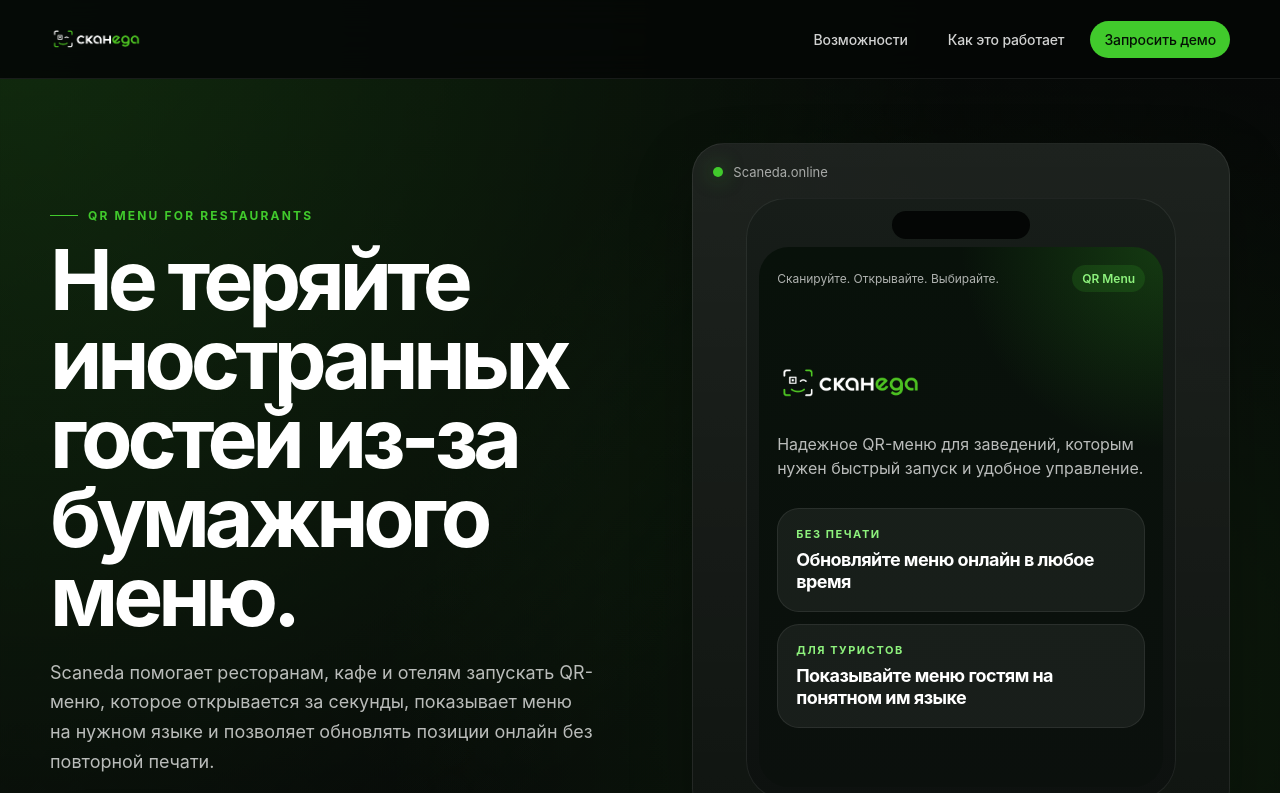
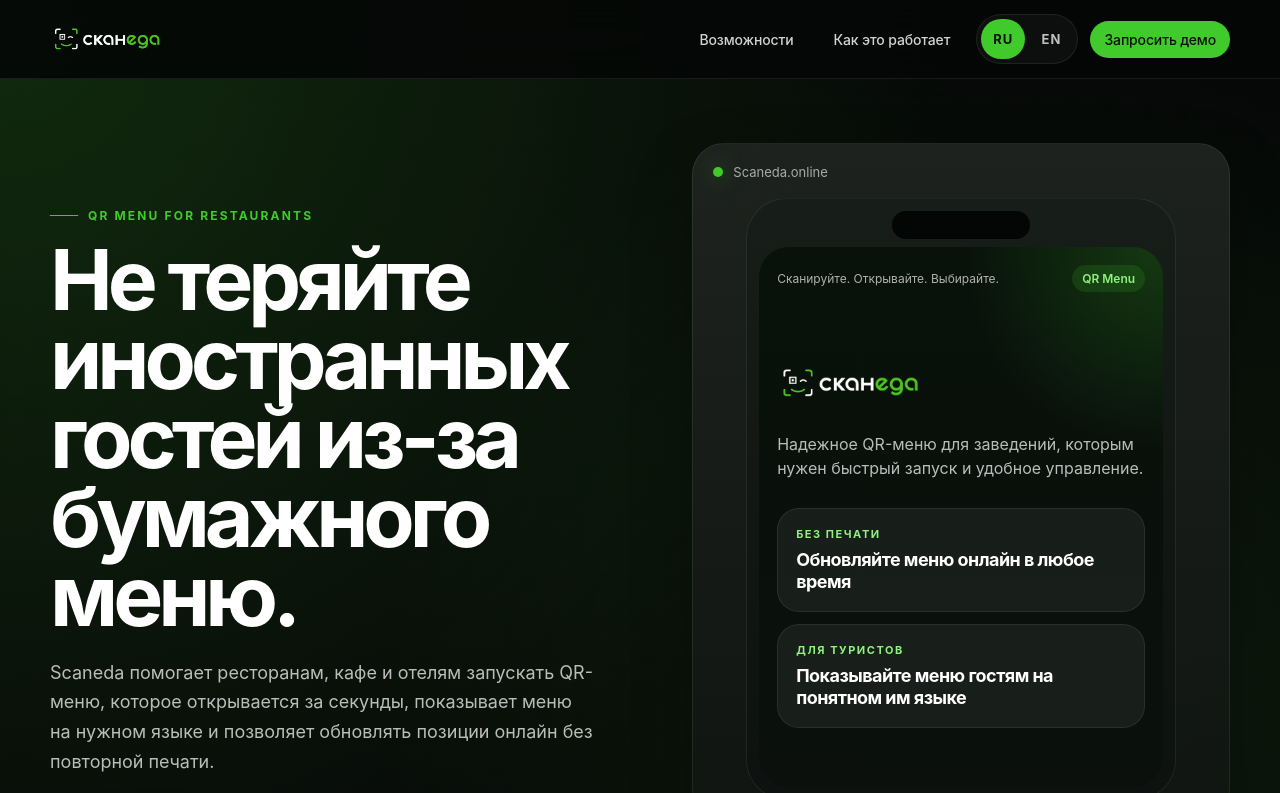
Before and after one commit to mdurnaoglu/scaneda-menu, a Next.js app: page / in a window 1280 px wide. Shown: the top 793 px of the page. Built offline with nearby package versions, Linux system fonts and the light colour scheme.

Commit message:
Add landing language switcher and larger logo

```diff
--- a/src/app/globals.css
+++ b/src/app/globals.css
@@ -206,13 +206,14 @@
 
 .scaneda-navbar-brand img {
   width: auto;
-  height: 34px;
+  height: 42px;
 }
 
 .scaneda-navbar-links {
   display: flex;
   align-items: center;
   gap: 12px;
+  flex-wrap: wrap;
 }
 
 .scaneda-navbar-links a {
@@ -232,6 +233,44 @@
   color: #ffffff;
   background: rgba(255, 255, 255, 0.06);
   transform: translateY(-1px);
+}
+
+.scaneda-language-switch {
+  display: inline-flex;
+  align-items: center;
+  gap: 4px;
+  padding: 4px;
+  border: 1px solid rgba(255, 255, 255, 0.08);
+  border-radius: 999px;
+  background: rgba(255, 255, 255, 0.04);
+}
+
+.scaneda-language-button {
+  min-width: 44px;
+  min-height: 40px;
+  padding: 0 12px;
+  border: 0;
+  border-radius: 999px;
+  background: transparent;
+  color: rgba(255, 255, 255, 0.74);
+  font-size: 13px;
+  font-weight: 700;
+  letter-spacing: 0.08em;
+  cursor: pointer;
+  transition:
+    color 160ms ease,
+    background-color 160ms ease,
+    transform 160ms ease;
+}
+
+.scaneda-language-button:hover {
+  color: #ffffff;
+  background: rgba(255, 255, 255, 0.06);
+}
+
+.scaneda-language-button.is-active {
+  color: #041005;
+  background: var(--color-accent);
 }
 
 .scaneda-navbar-links .scaneda-navbar-cta {
@@ -688,6 +727,14 @@
     display: none;
   }
 
+  .scaneda-language-switch {
+    order: 2;
+  }
+
+  .scaneda-navbar-links .scaneda-navbar-cta {
+    order: 3;
+  }
+
   .scaneda-hero {
     padding: 40px 0 56px;
   }
@@ -742,6 +789,15 @@
     width: 100%;
   }
 
+  .scaneda-language-switch,
+  .scaneda-language-button {
+    width: 100%;
+  }
+
+  .scaneda-navbar-brand img {
+    height: 38px;
+  }
+
   .scaneda-hero-actions {
     display: grid;
   }
--- a/src/app/page.js
+++ b/src/app/page.js
@@ -1,24 +1,149 @@
+"use client";
+
+import { useState } from "react";
 import Image from "next/image";
 
+const copy = {
+  ru: {
+    homeLabel: "Сканеда",
+    navFeatures: "Возможности",
+    navFlow: "Как это работает",
+    navCta: "Запросить демо",
+    kicker: "QR menu for restaurants",
+    heroTitle: "Не теряйте иностранных гостей из-за бумажного меню.",
+    heroText:
+      "Scaneda помогает ресторанам, кафе и отелям запускать QR-меню, которое открывается за секунды, показывает меню на нужном языке и позволяет обновлять позиции онлайн без повторной печати.",
+    heroPrimary: "Получить демо",
+    heroSecondary: "Посмотреть выгоды",
+    metricOneTitle: "Мультиязычность",
+    metricOneText: "Не упускайте туристов: меню можно показать на RU, EN и других языках",
+    metricTwoTitle: "Онлайн обновление",
+    metricTwoText: "Меняйте цены, позиции и стоп-лист без печати новых меню",
+    metricThreeTitle: "One-time payment",
+    metricThreeText: "Понятная разовая оплата без запутанных ежемесячных переплат",
+    phoneTopline: "Сканируйте. Открывайте. Выбирайте.",
+    phoneStatus: "QR Menu",
+    phoneText: "Надежное QR-меню для заведений, которым нужен быстрый запуск и удобное управление.",
+    miniOneLabel: "Без печати",
+    miniOneText: "Обновляйте меню онлайн в любое время",
+    miniTwoLabel: "Для туристов",
+    miniTwoText: "Показывайте меню гостям на понятном им языке",
+    localeRu: "RU MENU",
+    localeRuText: "Основное меню для местных гостей с понятной структурой и быстрой навигацией.",
+    localeEn: "EN MENU",
+    localeEnText: "Английская версия помогает не терять иностранных клиентов и повышать доверие к заведению.",
+    featuresKicker: "Почему Scaneda",
+    featuresTitle: "QR-меню, которое экономит деньги, удерживает гостей и упрощает работу команды.",
+    featureOneTitle: "Не теряйте иностранных клиентов",
+    featureOneText: "Иностранные гости видят меню на знакомом языке, быстрее выбирают блюда и реже уходят без заказа из-за непонимания.",
+    featureTwoTitle: "Обновляйте меню без печати",
+    featureTwoText: "Цены, описания, стоп-лист и новые позиции меняются онлайн за минуты. Не нужно заново печатать меню и тратить деньги каждый раз.",
+    featureThreeTitle: "Надежно и выгодно",
+    featureThreeText: "Платформа работает быстро, выглядит аккуратно и подходит для заведений, которым нужен понятный one-time payment без лишних рисков.",
+    flowKicker: "Как это работает",
+    flowTitle: "Простой запуск QR-меню без сложной настройки и без постоянных расходов.",
+    stepOneTitle: "Добавляем ваше меню",
+    stepOneText: "Загружаем категории, блюда, цены и описания в аккуратную цифровую структуру.",
+    stepTwoTitle: "Настраиваем языки",
+    stepTwoText: "Гости получают русскую и английскую версии, чтобы вы не теряли продажи из-за барьера языка.",
+    stepThreeTitle: "Вы обновляете всё онлайн",
+    stepThreeText: "После запуска команда меняет меню без типографии, без ожидания и без лишних затрат.",
+    ctaKicker: "Готово к запуску",
+    ctaTitle: "Запустите надежное QR-меню с разовой оплатой и без расходов на печать.",
+    ctaText: "Scaneda подходит ресторанам, кафе и отелям, которым нужен понятный цифровой инструмент: надежный, доступный и удобный для гостей.",
+    ctaButton: "Запросить демо"
+  },
+  en: {
+    homeLabel: "Scaneda",
+    navFeatures: "Benefits",
+    navFlow: "How it works",
+    navCta: "Request demo",
+    kicker: "QR menu for restaurants",
+    heroTitle: "Do not lose foreign guests because of a paper menu.",
+    heroText:
+      "Scaneda helps restaurants, cafes, and hotels launch a QR menu that opens instantly, shows the menu in the guest's language, and lets your team update items online without printing again.",
+    heroPrimary: "Request demo",
+    heroSecondary: "See benefits",
+    metricOneTitle: "Multilingual",
+    metricOneText: "Keep tourists engaged with menu versions in RU, EN, and more",
+    metricTwoTitle: "Online updates",
+    metricTwoText: "Change prices, items, and sold-out dishes without reprinting menus",
+    metricThreeTitle: "One-time payment",
+    metricThreeText: "Simple one-time pricing without confusing monthly overpayments",
+    phoneTopline: "Scan. Open. Choose.",
+    phoneStatus: "QR Menu",
+    phoneText: "A reliable QR menu for venues that need fast launch and easy control.",
+    miniOneLabel: "No printing",
+    miniOneText: "Update your menu online whenever you need",
+    miniTwoLabel: "For tourists",
+    miniTwoText: "Show the menu in a language your guests understand",
+    localeRu: "RU MENU",
+    localeRuText: "A clean main menu for local guests with fast, clear navigation.",
+    localeEn: "EN MENU",
+    localeEnText: "The English version helps you keep foreign customers and build trust instantly.",
+    featuresKicker: "Why Scaneda",
+    featuresTitle: "A QR menu that saves money, keeps guests, and simplifies daily operations.",
+    featureOneTitle: "Do not lose foreign customers",
+    featureOneText: "International guests can read the menu right away, choose faster, and are less likely to leave without ordering.",
+    featureTwoTitle: "Update the menu without printing",
+    featureTwoText: "Prices, descriptions, sold-out items, and new dishes can be changed online in minutes. No need to print new menus every time.",
+    featureThreeTitle: "Reliable and cost-effective",
+    featureThreeText: "The platform is fast, polished, and built for venues that want a clear one-time payment model without unnecessary risk.",
+    flowKicker: "How it works",
+    flowTitle: "A simple QR menu launch without complex setup or recurring print costs.",
+    stepOneTitle: "We add your menu",
+    stepOneText: "Categories, dishes, prices, and descriptions are organized into a clean digital menu structure.",
+    stepTwoTitle: "We configure languages",
+    stepTwoText: "Guests get Russian and English menu versions so language barriers do not cost you sales.",
+    stepThreeTitle: "You update everything online",
+    stepThreeText: "After launch, your team edits the menu without a print shop, delays, or extra expenses.",
+    ctaKicker: "Ready to launch",
+    ctaTitle: "Launch a reliable QR menu with one-time payment and no printing costs.",
+    ctaText: "Scaneda is built for restaurants, cafes, and hotels that want a dependable, affordable digital menu experience for every guest.",
+    ctaButton: "Request demo"
+  }
+};
+
 export default function HomePage() {
+  const [locale, setLocale] = useState("ru");
+  const t = copy[locale];
+
   return (
     <main className="scaneda-page">
       <nav className="scaneda-navbar">
         <div className="scaneda-container scaneda-navbar-inner">
-          <a className="scaneda-navbar-brand" href="#top" aria-label="Scaneda home">
+          <a className="scaneda-navbar-brand" href="#top" aria-label={t.homeLabel}>
             <Image
               src="/brand/scaneda/scaneda_russian_logo.png"
-              alt="Сканеда"
-              width={160}
-              height={60}
+              alt={t.homeLabel}
+              width={190}
+              height={72}
               priority
             />
           </a>
           <div className="scaneda-navbar-links">
-            <a href="#features">Возможности</a>
-            <a href="#flow">Как это работает</a>
+            <a href="#features">{t.navFeatures}</a>
+            <a href="#flow">{t.navFlow}</a>
+            <div className="scaneda-language-switch" aria-label="Language switcher" role="group">
+              <button
+                type="button"
+                className={locale === "ru" ? "scaneda-language-button is-active" : "scaneda-language-button"}
+                onClick={() => setLocale("ru")}
+                aria-pressed={locale === "ru"}
+              >
+                RU
+              </button>
+              <button
+                type="button"
+                className={locale === "en" ? "scaneda-language-button is-active" : "scaneda-language-button"}
+                onClick={() => setLocale("en")}
+                aria-pressed={locale === "en"}
+              >
+                EN
+              </button>
+            </div>
             <a href="#contact" className="scaneda-navbar-cta">
-              Запросить демо
+              {t.navCta}
             </a>
           </div>
         </div>
@@ -27,33 +152,29 @@
       <section className="scaneda-hero" id="top">
         <div className="scaneda-container scaneda-hero-grid">
           <div className="scaneda-hero-copy">
-            <span className="scaneda-kicker">QR menu for restaurants</span>
-            <h1>Не теряйте иностранных гостей из-за бумажного меню.</h1>
-            <p>
-              Scaneda помогает ресторанам, кафе и отелям запускать QR-меню,
-              которое открывается за секунды, показывает меню на нужном языке и
-              позволяет обновлять позиции онлайн без повторной печати.
-            </p>
+            <span className="scaneda-kicker">{t.kicker}</span>
+            <h1>{t.heroTitle}</h1>
+            <p>{t.heroText}</p>
             <div className="scaneda-hero-actions">
               <a href="#contact" className="scaneda-button scaneda-button-primary">
-                Получить демо
+                {t.heroPrimary}
               </a>
               <a href="#features" className="scaneda-button scaneda-button-secondary">
-                Посмотреть выгоды
+                {t.heroSecondary}
               </a>
             </div>
             <div className="scaneda-hero-metrics">
               <div>
-                <strong>Мультиязычность</strong>
-                <span>Не упускайте туристов: меню можно показать на RU, EN и других языках</span>
+                <strong>{t.metricOneTitle}</strong>
+                <span>{t.metricOneText}</span>
               </div>
               <div>
-                <strong>Онлайн обновление</strong>
-                <span>Меняйте цены, позиции и стоп-лист без печати новых меню</span>
+                <strong>{t.metricTwoTitle}</strong>
+                <span>{t.metricTwoText}</span>
               </div>
               <div>
-                <strong>One-time payment</strong>
-                <span>Понятная разовая оплата без запутанных ежемесячных переплат</span>
+                <strong>{t.metricThreeTitle}</strong>
+                <span>{t.metricThreeText}</span>
               </div>
             </div>
           </div>
@@ -68,26 +189,26 @@
                 <div className="scaneda-phone-notch" />
                 <div className="scaneda-phone-screen">
                   <div className="scaneda-phone-topline">
-                    <span>Сканируйте. Открывайте. Выбирайте.</span>
-                    <span className="scaneda-status">QR Menu</span>
+                    <span>{t.phoneTopline}</span>
+                    <span className="scaneda-status">{t.phoneStatus}</span>
                   </div>
                   <div className="scaneda-phone-hero">
                     <Image
                       src="/brand/scaneda/scaneda_russian_logo.png"
-                      alt="Сканеда логотип"
+                      alt={t.homeLabel}
                       width={220}
                       height={82}
                     />
-                    <p>Надежное QR-меню для заведений, которым нужен быстрый запуск и удобное управление.</p>
+                    <p>{t.phoneText}</p>
                   </div>
                   <div className="scaneda-phone-cards">
                     <div className="scaneda-mini-card">
-                      <span className="scaneda-mini-label">Без печати</span>
-                      <strong>Обновляйте меню онлайн в любое время</strong>
+                      <span className="scaneda-mini-label">{t.miniOneLabel}</span>
+                      <strong>{t.miniOneText}</strong>
                     </div>
                     <div className="scaneda-mini-card">
-                      <span className="scaneda-mini-label">Для туристов</span>
-                      <strong>Показывайте меню гостям на понятном им языке</strong>
+                      <span className="scaneda-mini-label">{t.miniTwoLabel}</span>
+                      <strong>{t.miniTwoText}</strong>
                     </div>
                   </div>
                 </div>
@@ -96,24 +217,24 @@
 
             <div className="scaneda-showcase-panel scaneda-showcase-panel-bottom">
               <div className="scaneda-locale-card scaneda-locale-card-active">
-                <span className="scaneda-locale-pill">RU MENU</span>
+                <span className="scaneda-locale-pill">{t.localeRu}</span>
                 <Image
                   src="/brand/scaneda/scaneda_russian_logo.png"
                   alt="Русская версия логотипа Scaneda"
                   width={180}
                   height={68}
                 />
-                <p>Основное меню для местных гостей с понятной структурой и быстрой навигацией.</p>
+                <p>{t.localeRuText}</p>
               </div>
               <div className="scaneda-locale-card scaneda-locale-card-dark">
-                <span className="scaneda-locale-pill">EN MENU</span>
+                <span className="scaneda-locale-pill">{t.localeEn}</span>
                 <Image
                   src="/brand/scaneda/scaneda_white_logo.png"
                   alt="English version Scaneda logo"
                   width={180}
                   height={68}
                 />
-                <p>Английская версия помогает не терять иностранных клиентов и повышать доверие к заведению.</p>
+                <p>{t.localeEnText}</p>
               </div>
             </div>
           </div>
@@ -123,30 +244,21 @@
       <section className="scaneda-section" id="features">
         <div className="scaneda-container">
           <div className="scaneda-section-heading">
-            <span className="scaneda-kicker">Почему Scaneda</span>
-            <h2>QR-меню, которое экономит деньги, удерживает гостей и упрощает работу команды.</h2>
+            <span className="scaneda-kicker">{t.featuresKicker}</span>
+            <h2>{t.featuresTitle}</h2>
           </div>
           <div className="scaneda-feature-grid">
             <article className="scaneda-feature-card">
-              <h3>Не теряйте иностранных клиентов</h3>
-              <p>
-                Иностранные гости видят меню на знакомом языке, быстрее
-                выбирают блюда и реже уходят без заказа из-за непонимания.
-              </p>
+              <h3>{t.featureOneTitle}</h3>
+              <p>{t.featureOneText}</p>
             </article>
             <article className="scaneda-feature-card">
-              <h3>Обновляйте меню без печати</h3>
-              <p>
-                Цены, описания, стоп-лист и новые позиции меняются онлайн за
-                минуты. Не нужно заново печатать меню и тратить деньги каждый раз.
-              </p>
+              <h3>{t.featureTwoTitle}</h3>
+              <p>{t.featureTwoText}</p>
             </article>
             <article className="scaneda-feature-card">
-              <h3>Надежно и выгодно</h3>
-              <p>
-                Платформа работает быстро, выглядит аккуратно и подходит для
-                заведений, которым нужен понятный one-time payment без лишних рисков.
-              </p>
+              <h3>{t.featureThreeTitle}</h3>
+              <p>{t.featureThreeText}</p>
             </article>
           </div>
         </div>
@@ -155,24 +267,24 @@
       <section className="scaneda-section scaneda-section-dark" id="flow">
         <div className="scaneda-container">
           <div className="scaneda-section-heading">
-            <span className="scaneda-kicker">Как это работает</span>
-            <h2>Простой запуск QR-меню без сложной настройки и без постоянных расходов.</h2>
+            <span className="scaneda-kicker">{t.flowKicker}</span>
+            <h2>{t.flowTitle}</h2>
           </div>
           <div className="scaneda-steps">
             <article>
               <span>01</span>
-              <h3>Добавляем ваше меню</h3>
-              <p>Загружаем категории, блюда, цены и описания в аккуратную цифровую структуру.</p>
+              <h3>{t.stepOneTitle}</h3>
+              <p>{t.stepOneText}</p>
             </article>
             <article>
               <span>02</span>
-              <h3>Настраиваем языки</h3>
-              <p>Гости получают русскую и английскую версии, чтобы вы не теряли продажи из-за барьера языка.</p>
+              <h3>{t.stepTwoTitle}</h3>
+              <p>{t.stepTwoText}</p>
             </article>
             <article>
               <span>03</span>
-              <h3>Вы обновляете всё онлайн</h3>
-              <p>После запуска команда меняет меню без типографии, без ожидания и без лишних затрат.</p>
+              <h3>{t.stepThreeTitle}</h3>
+              <p>{t.stepThreeText}</p>
             </article>
           </div>
         </div>
@@ -182,15 +294,12 @@
         <div className="scaneda-container">
           <div className="scaneda-cta">
             <div>
-              <span className="scaneda-kicker">Готово к запуску</span>
-              <h2>Запустите надежное QR-меню с разовой оплатой и без расходов на печать.</h2>
-              <p>
-                Scaneda подходит ресторанам, кафе и отелям, которым нужен
-                понятный цифровой инструмент: надежный, доступный и удобный для гостей.
-              </p>
+              <span className="scaneda-kicker">{t.ctaKicker}</span>
+              <h2>{t.ctaTitle}</h2>
+              <p>{t.ctaText}</p>
             </div>
             <a href="mailto:hello@scaneda.online" className="scaneda-button scaneda-button-primary">
-              Запросить демо
+              {t.ctaButton}
             </a>
           </div>
         </div>
```
